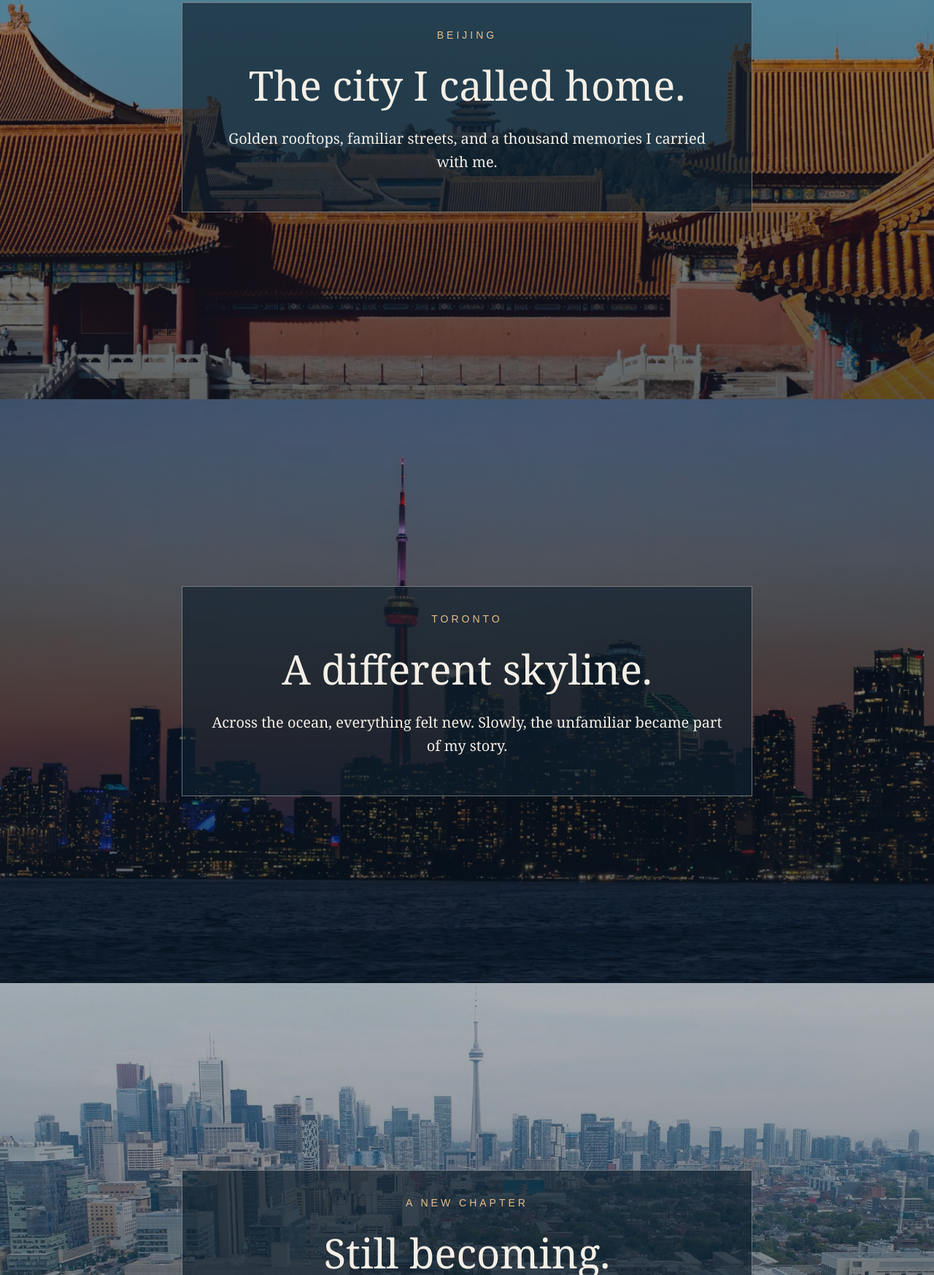
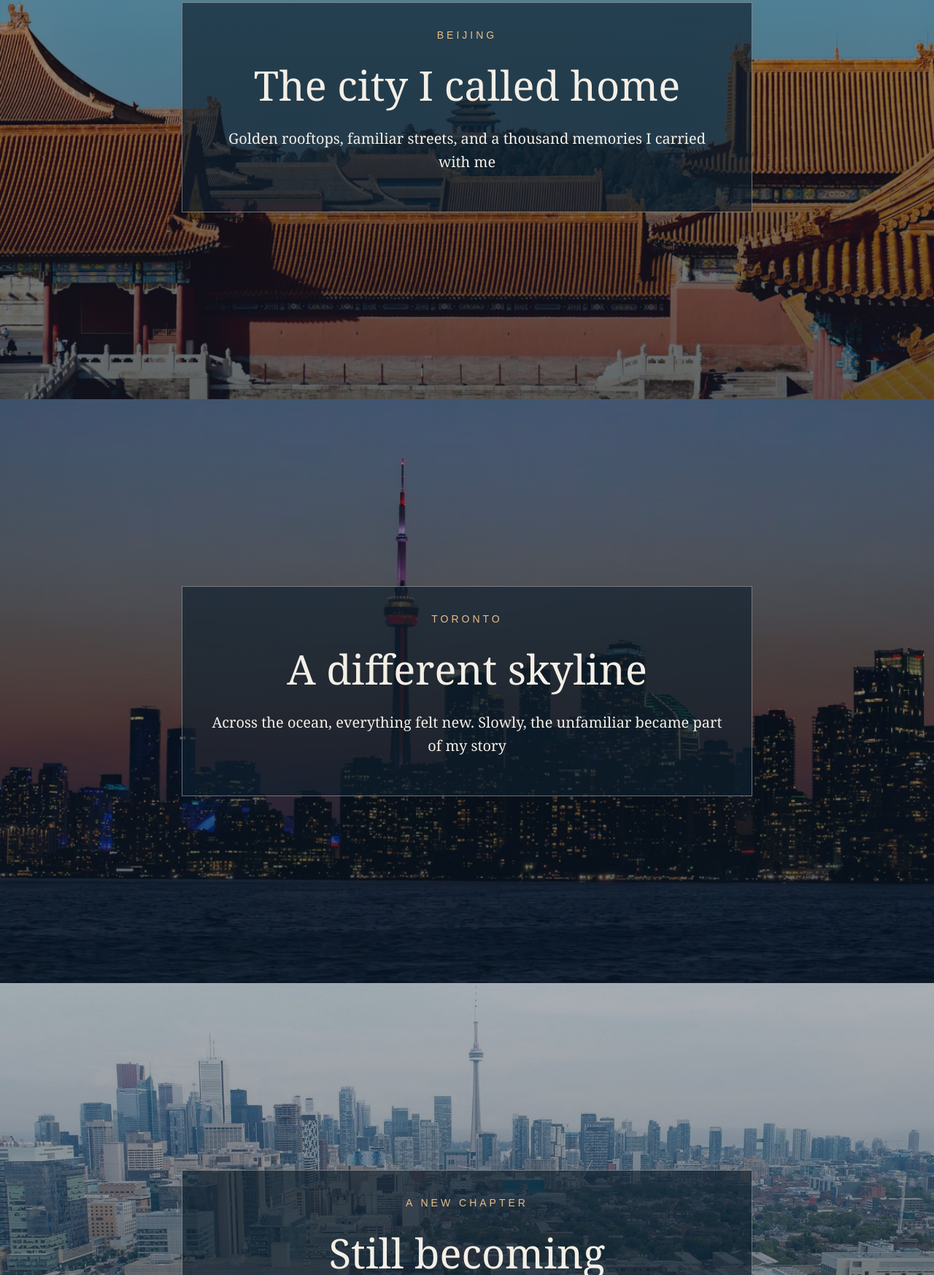
Before and after one commit to Kris178000/Xiaotian-Li-Parallax, a plain HTML site: page index.html in a window 1280 px wide. Shown: the part 1053-2800 px from the top of the page at 73% size. Drawn offline with Linux system fonts and the light colour scheme.

Commit message:
Update page content

```diff
--- a/index.html
+++ b/index.html
@@ -12,7 +12,7 @@
       <div class="story">
         <span class="chapter"> WHERE IT BEGAN</span>
         <h1>Between Two Cities</h1>
-        <p>Before I knew where I was going, I knew where I came from.</p>
+        <p>Before I knew where I was going, I knew where I came from</p>
         <span class="hint">Scroll to begin ↓</span>
       </div>
     </section>
@@ -20,24 +20,24 @@
     <section class="scene beijing">
       <div class="story">
         <span class="chapter"> BEIJING</span>
-        <h2>The city I called home.</h2>
-        <p>Golden rooftops, familiar streets, and a thousand memories I carried with me.</p>
+        <h2>The city I called home</h2>
+        <p>Golden rooftops, familiar streets, and a thousand memories I carried with me</p>
       </div>
     </section>
 
     <section class="scene toronto">
       <div class="story">
         <span class="chapter">TORONTO</span>
-        <h2>A different skyline.</h2>
-        <p>Across the ocean, everything felt new. Slowly, the unfamiliar became part of my story.</p>
+        <h2>A different skyline</h2>
+        <p>Across the ocean, everything felt new. Slowly, the unfamiliar became part of my story</p>
       </div>
     </section>
 
     <section class="scene campus">
       <div class="story">
         <span class="chapter"> A NEW CHAPTER</span>
-        <h2>Still becoming.</h2>
-        <p>Between the place I left and the place I found, I began to make a life of my own.</p>
+        <h2>Still becoming</h2>
+        <p>Between the place I left and the place I found, I began to make a life of my own</p>
       </div>
     </section>
   </main>
```
